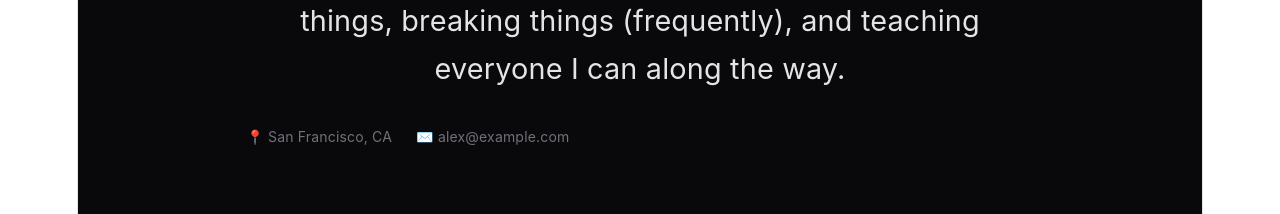
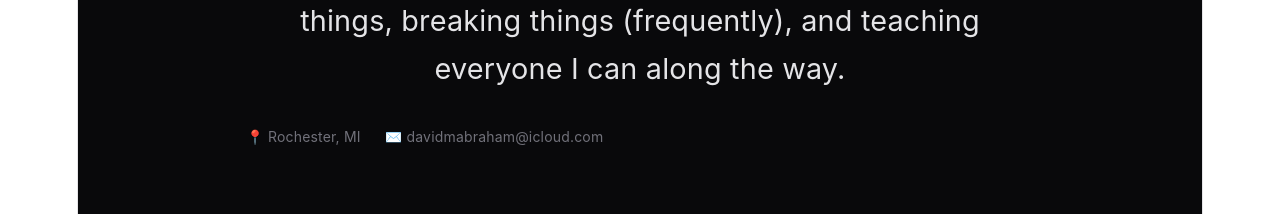
Before and after one commit to dovidabraham-beep/my-portfolio, a React (Vite) app: page / in a window 1280 px wide. Shown: the part 1040-1254 px from the top of the page. Built offline with nearby package versions, Linux system fonts and the light colour scheme.

Commit message:
update contact info

```diff
--- a/src/App.jsx
+++ b/src/App.jsx
@@ -7,8 +7,8 @@ const ME = {
   name: "David Abraham",
   tagline: "Father. IT Engineer. AI Tester.",
   about: "Twenty plus years in IT. Two kids who keep me on my toes. And a front-row seat to the AI revolution. Building things, breaking things (frequently), and teaching everyone I can along the way.",
-  email: "alex@example.com",
-  location: "San Francisco, CA",
+  email: "davidmabraham@icloud.com",
+  location: "Rochester, MI",
   skills: [
     "Troubleshooting / Problem Solving", "Networking", "All things Windows",
     "Automation", "Artificial Intelligence", "Technical Writing", "Running", "Piloting small aircraft"
```
